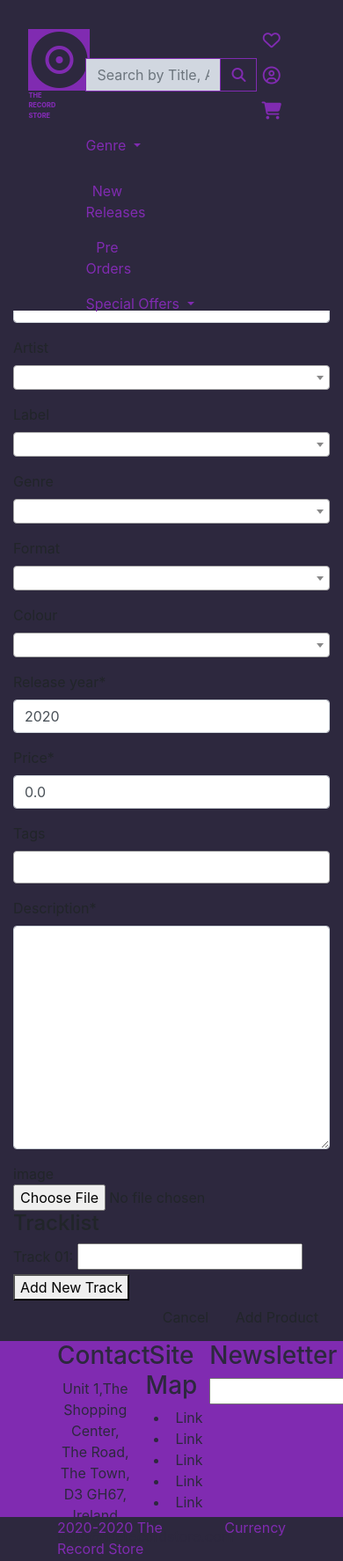
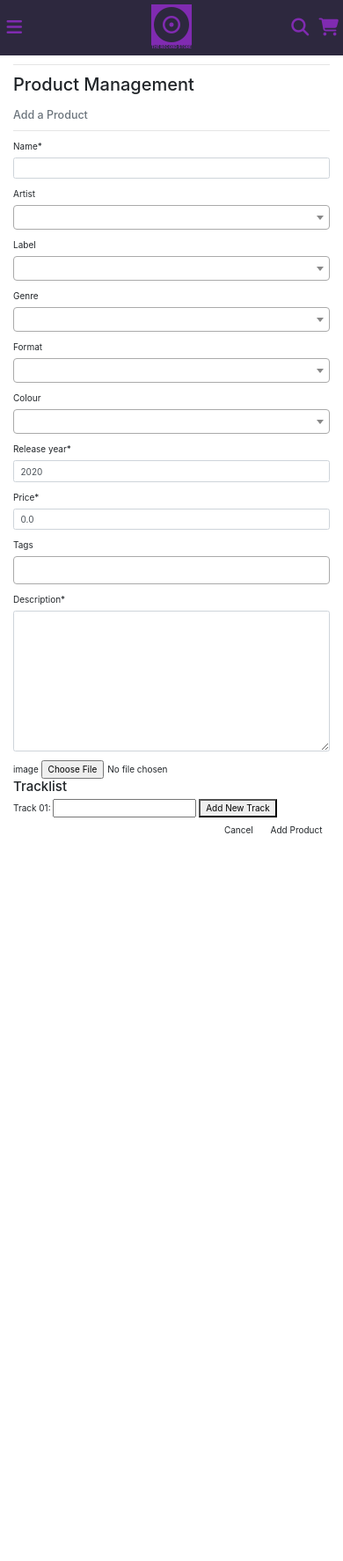
Before and after one commit to Code-Institute-Submissions/CI-MS4-The-Record-Store, a Django app: page /products/add/ in a window 390 px wide; the page is wider, and only the part inside the window is pictured. Shown: that part at 88% size. After the commit the page ends 947 px from the top of that part, so only its background shows below. Run offline with Django 3.2, Linux system fonts and the light colour scheme; the visitor is signed in with stand-in values (Sample User, id 1); data that the repository does not hold is empty; some libraries are stand-ins or nearby versions.

Commit message:
Add mobile header, search bar and site navigation.

```diff
--- a/home/templates/home/index.html
+++ b/home/templates/home/index.html
@@ -7,7 +7,7 @@
   {% endblock %}
 
   {% block content %}
-  <div id="carouselExampleIndicators" class="carousel slide" data-ride="carousel">
+  <!-- <div id="carouselExampleIndicators" class="carousel slide" data-ride="carousel">
       <ol class="carousel-indicators">
           <li data-target="#carouselExampleIndicators" data-slide-to="0" class="active"></li>
           <li data-target="#carouselExampleIndicators" data-slide-to="1"></li>
@@ -33,7 +33,7 @@
           <span class="sr-only">Next</span>
       </a>
   </div>
-  <h2>New Releases</h2>
+  <h2>New Releases</h2> -->
   {% endblock %}
 
   {% block postloadjs %}
--- a/static/css/base.css
+++ b/static/css/base.css
@@ -6,12 +6,18 @@
 }
 
 body {
-    padding-top: 145px;
-    background-color: var(--main-navbar-color);
-  }
+    /* padding-top: 124px; */
+    /* background-color: var(--main-navbar-color); */
+    background-color: white;
+}
+
+header{
+  position: relative;
+}
 
 #nav-search{
-  padding-top: 25px;
+  padding-top: 5px;
+  padding-bottom: 5px;
 }
 
 #brand-icon{
@@ -53,6 +59,7 @@ body {
 }
 .navbar-nav .nav-link{
   transition: all 0.3s ease-in-out;
+  font-size: 2rem;
   color: var(--main-text-and-icon-color);
 }
 
@@ -104,3 +111,83 @@ body {
     left: 0;
     min-height: 700px;
 }
+
+.mobile-navbar-icon{
+  color: var(--main-text-and-icon-color);
+  font-size: 2rem;
+}
+
+main{
+  position: relative;
+}
+#mobile-site-nav{
+  transition: all 0.3s ease-in-out;
+  position: absolute;
+  top: 0;
+  left: -100vw;
+  width: 100vh;
+  height: 100vh;
+  background-color: var(--main-navbar-color);
+}
+
+#mobile-site-nav.show{
+  left: 0;
+}
+
+#mobile-search-bar{
+  transition: all 0.3s ease-in-out;
+  position: absolute;
+  background-color: var(--main-navbar-color);
+  top: 0;
+  left: -100vh;
+  width: 100%;
+  height: 100%;
+  z-index: 99999999999999;
+}
+
+#mobile-search-bar.show{
+  left: 0;
+}
+
+.site-navigation-accordion-button{
+  transition: all 0.3s ease-in-out;
+  border-radius: 0;
+  border-width: 0;
+  background-color: transparent;
+  color: var(--main-text-and-icon-color);
+}
+.site-navigation-accordion-button:focus{
+  outline: none;
+  /* color: var(--main-hightlight-color); */
+}
+
+.collapsed-navigation{
+  /* background-color: var(--main-footer-color); */
+}
+
+
+/* Extra Small devices (landscape phones, 0px and up) */
+@media (min-width: 0px) {
+  html { font-size: 10px; }
+}
+
+
+/* Small devices (landscape phones, 576px and up) */
+@media (min-width: 576px) {
+  html { font-size: 15px; }
+}
+
+/* Medium devices (tablets, 768px and up) */
+@media (min-width: 768px) {
+  html { font-size: 20px; }
+}
+
+/* Large devices (desktops, 992px and up) */
+@media (min-width: 992px) {
+  html { font-size: 20px; }
+}
+
+/* Extra large devices (large desktops, 1200px and up) */
+@media (min-width: 1200px) {
+  html { font-size: 20px; }
+}
--- a/templates/base.html
+++ b/templates/base.html
@@ -32,100 +32,32 @@
 </head>
 
 <body>
-  <header class="container-fluid fixed-top p-0">
+  <header class="container-fluid  p-0">
     <nav class="navbar navbar-expand-sm p-0">
       <div class="row no-gutters w-100 h-100 navbar-inner">
         <div class="col">
-          <div class="row no-gutters" id="nav-search">
-            <div class="col-1 offset-1  my-auto" id="brand">
-              <!-- Brand/logo -->
-              <a href="{% url 'home'%}">
-                <i class="fas fa-record-vinyl" id="brand-icon"></i>
-                <div id="brand-name">The Record Store</div>
-              </a>
-            </div>
-            <div class="col-6 offset-1 my-auto">
-              <!-- Serach Bar -->
-              <div class="input-group w-100">
-                <input class="form-control rounded-0" type="text" name="q" id="search-bar"
-                  placeholder="Search by Title, Artist, Label etc" />
-                <div class="input-group-append">
-                  <button class="form-control rounded-0" type="submit" id="search-icon">
-                    <span class="icon">
-                      <i class="fas fa-search navbar-icon"></i>
-                    </span>
-                  </button>
-                </div>
-              </div>
-            </div>
-            <div class="col-3  my-auto">
-              <!-- Wishlist, Profile & Cart -->
-              <ul class="navbar-nav row no-gutters">
-                <li class="nav-item p-0 col-4">
-                  <div class="text-center"><a class="nav-link" href="#Wishlist"><i
-                        class="far fa-heart fa-lg navbar-icon"></i></a></div>
-                </li>
-                <li class="nav-item p-0 col-4">
-                  <div class="text-center"><a class="nav-link" href="#My-Account"><i
-                        class="far fa-user-circle fa-lg navbar-icon"></i></a></div>
-                </li>
-                <li class="nav-item p-0 col-4">
-                  <div class="text-center"><a class="nav-link" href="#Cart"><i
-                        class="fas fa-shopping-cart fa-lg navbar-icon"></i></a></div>
-                </li>
-              </ul>
-            </div>
-          </div>
-          <div class="row no-gutters" id="nav-menu">
-            <div class="col-6 offset-3">
-              <div class="row no-gutters">
-                <!-- Site Nav -->
-                <ul class="navbar-nav w-100">
-                  <li class="nav-item p-0 text-center p-0 col-3 dropdown">
-                    <a class="nav-link dropdown-toggle" href="#" id="navbarDropdownMenuLink" data-toggle="dropdown"
-                      aria-haspopup="true" aria-expanded="false">
-                      Genre
-                    </a>
-                    <div class="dropdown-menu w-100 text-center" aria-labelledby="navbarDropdownMenuLink">
-                      <a class="dropdown-item" href="#">All</a>
-                      <a class="dropdown-item" href="#">Rock</a>
-                      <a class="dropdown-item" href="#">Hip Hop</a>
-                    </div>
-                  </li>
-                  <li class="nav-item p-0 text-center p-0 col-3">
-                    <a class="nav-link" href="" href="#">New Releases</a>
-                  </li>
-                  <li class="nav-item p-0 text-center p-0 col-3">
-                    <a class="nav-link" href="" href="#">Pre Orders</a>
-                  </li>
-                  <li class="nav-item p-0 text-center p-0 col-3 dropdown">
-                    <a class="nav-link dropdown-toggle" href="#" id="navbarDropdownMenuLink" data-toggle="dropdown"
-                      aria-haspopup="true" aria-expanded="false">
-                      Special Offers
-                    </a>
-                    <div class="dropdown-menu w-100 text-center" aria-labelledby="navbarDropdownMenuLink">
-                      <a class="dropdown-item" href="#">3 for 2</a>
-                      <a class="dropdown-item" href="#">Clearance</a>
-                    </div>
-                  </li>
-                </ul>
-
-              </div>
-            </div>
-          </div>
+          <!-- Main Navbar -->
+          {% include 'includes/main-header.html' %}
+          <!-- Mobile Navbar -->
+          {% include 'includes/mobile-header.html' %}
         </div>
       </div>
     </nav>
   </header>
-
   {% block page_header %}
   {% endblock %}
+  <main class="container-fluid p-0">
+    <!-- Mobile Site Navigation -->
+    {% include 'includes/mobile-site-navigation.html' %}
 
-  {% block content %}
-  {% endblock %}
+    {% block content %}
+    {% endblock %}
+  </main>
 
 
-  <footer class="container-fluid p-0">
+
+
+  <!-- <footer class="container-fluid p-0">
     <div class="row no-gutters">
       <div class="col">
         <div class="row no-gutters footer-main">
@@ -172,12 +104,20 @@
         </div>
       </div>
     </div>
-  </footer>
+  </footer> -->
 
 
   {%block postloadjs %}
   <script type="text/javascript">
     $(".toast").toast("show");
+
+    $("#site-navigation-toggle").click(function () {
+      $("#mobile-site-nav").toggleClass("show");
+    });
+
+    $(".mobile-search-toggle").click(function () {
+      $("#mobile-search-bar").toggleClass("show");
+    });
   </script>
   {% endblock %}
 </body>
--- /dev/null
+++ b/templates/includes/main-header.html
@@ -0,0 +1,108 @@
+<div class="row no-gutters d-none d-lg-block" id="nav-search">
+  <div class="col-1 offset-1 my-auto" id="brand">
+    <!-- Brand/logo -->
+    <a href="{% url 'home'%}">
+      <i class="fas fa-record-vinyl" id="brand-icon"></i>
+      <div id="brand-name">The Record Store</div>
+    </a>
+  </div>
+  <div class="col-6 offset-1 my-auto">
+    <!-- Serach Bar -->
+    <div class="input-group w-100">
+      <input
+        class="form-control rounded-0"
+        type="text"
+        name="q"
+        id="search-bar"
+        placeholder="Search by Title, Artist, Label etc"
+      />
+      <div class="input-group-append">
+        <button class="form-control rounded-0" type="submit" id="search-icon">
+          <span class="icon">
+            <i class="fas fa-search navbar-icon"></i>
+          </span>
+        </button>
+      </div>
+    </div>
+  </div>
+  <div class="col-3 my-auto">
+    <!-- Wishlist, Profile & Cart -->
+    <ul class="navbar-nav row no-gutters">
+      <li class="nav-item p-0 col-4">
+        <div class="text-center">
+          <a class="nav-link" href="#Wishlist"
+            ><i class="far fa-heart fa-lg navbar-icon"></i
+          ></a>
+        </div>
+      </li>
+      <li class="nav-item p-0 col-4">
+        <div class="text-center">
+          <a class="nav-link" href="#My-Account"
+            ><i class="far fa-user-circle fa-lg navbar-icon"></i
+          ></a>
+        </div>
+      </li>
+      <li class="nav-item p-0 col-4">
+        <div class="text-center">
+          <a class="nav-link" href="#Cart"
+            ><i class="fas fa-shopping-cart fa-lg navbar-icon"></i
+          ></a>
+        </div>
+      </li>
+    </ul>
+  </div>
+</div>
+<div class="row no-gutters d-none d-lg-block" id="nav-menu">
+  <div class="col-6 offset-3">
+    <div class="row no-gutters">
+      <!-- Site Nav -->
+      <ul class="navbar-nav w-100">
+        <li class="nav-item p-0 text-center p-0 col-3 dropdown">
+          <a
+            class="nav-link dropdown-toggle"
+            href="#"
+            id="navbarDropdownMenuLink"
+            data-toggle="dropdown"
+            aria-haspopup="true"
+            aria-expanded="false"
+          >
+            Genre
+          </a>
+          <div
+            class="dropdown-menu w-100 text-center"
+            aria-labelledby="navbarDropdownMenuLink"
+          >
+            <a class="dropdown-item" href="#">All</a>
+            <a class="dropdown-item" href="#">Rock</a>
+            <a class="dropdown-item" href="#">Hip Hop</a>
+          </div>
+        </li>
+        <li class="nav-item p-0 text-center p-0 col-3">
+          <a class="nav-link" href="" href="#">New Releases</a>
+        </li>
+        <li class="nav-item p-0 text-center p-0 col-3">
+          <a class="nav-link" href="" href="#">Pre Orders</a>
+        </li>
+        <li class="nav-item p-0 text-center p-0 col-3 dropdown">
+          <a
+            class="nav-link dropdown-toggle"
+            href="#"
+            id="navbarDropdownMenuLink"
+            data-toggle="dropdown"
+            aria-haspopup="true"
+            aria-expanded="false"
+          >
+            Special Offers
+          </a>
+          <div
+            class="dropdown-menu w-100 text-center"
+            aria-labelledby="navbarDropdownMenuLink"
+          >
+            <a class="dropdown-item" href="#">3 for 2</a>
+            <a class="dropdown-item" href="#">Clearance</a>
+          </div>
+        </li>
+      </ul>
+    </div>
+  </div>
+</div>
--- /dev/null
+++ b/templates/includes/mobile-header.html
@@ -0,0 +1,48 @@
+<div class="row no-gutters d-lg-none text-center" id="nav-search">
+  <div class="col" id="mobile-search-bar">
+    <div class="row no-gutters h-100">
+      <div class="col-2 text-center my-auto mobile-search-toggle">
+        <i class="fas fa-chevron-left mobile-navbar-icon"></i>
+      </div>
+      <div class="col-8 my-auto">
+        <!-- Serach Bar -->
+        <div class="input-group w-100">
+          <input
+            class="form-control rounded-0"
+            type="text"
+            name="q"
+            id="search-bar"
+            placeholder="Search by Title, Artist, Label etc"
+          />
+          <div class="input-group-append">
+            <button class="form-control rounded-0" type="submit" id="search-icon">
+              <span class="icon">
+                <i class="fas fa-search navbar-icon"></i>
+              </span>
+            </button>
+          </div>
+        </div>
+      </div>
+    </div>
+  </div>
+  <div class="col-1 text-center my-auto" id="site-navigation-toggle">
+    <i class="fas fa-bars mobile-navbar-icon"></i>
+  </div>
+  <div class="col-8 offset-1  my-auto" id="brand">
+    <!-- Brand/logo -->
+    <a href="{% url 'home'%}">
+      <i class="fas fa-record-vinyl" id="brand-icon"></i>
+      <div id="brand-name">The Record Store</div>
+    </a>
+  </div>
+  <div class="col-1 text-center my-auto mobile-search-toggle">
+    <span class="icon">
+      <i class="fas fa-search mobile-navbar-icon"></i>
+    </span>
+  </div>
+  <div class="col-1 text-center my-auto">
+    <span class="icon">
+      <i class="fas fa-shopping-cart mobile-navbar-icon"></i>
+    </span>
+  </div>
+</div>
--- /dev/null
+++ b/templates/includes/mobile-site-navigation.html
@@ -0,0 +1,21 @@
+<div class="row no-gutters">
+    <div class="col mobile-site-nav" id="mobile-site-nav">
+        <ul class="accordion navbar-nav text-center" id="site-navigation-accordion">
+            <li class="nav-item p-0 text-center">
+                <button class="site-navigation-accordion-button nav-link w-100" type="button" data-toggle="collapse"
+                    data-target="#collapsed-genres" aria-expanded="true" aria-controls="collapsed-genres">
+                    Genre
+                </button>
+                <div id="collapsed-genres" class="collapse collapsed-navigation" aria-labelledby="genre"
+                    data-parent="#site-navigation-accordion">
+                    <a class="dropdown-item" href="#">All</a>
+                    <a class="dropdown-item" href="#">Rock</a>
+                    <a class="dropdown-item" href="#">Hip Hop</a>
+                </div>
+            </li>
+            <li class="nav-item p-0 text-center">
+                <a class="nav-link" href="" href="#">New Releases</a>
+            </li>
+        </ul>
+    </div>
+</div>
```
